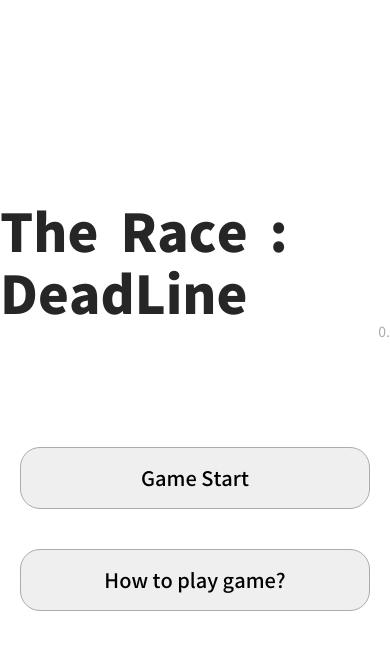
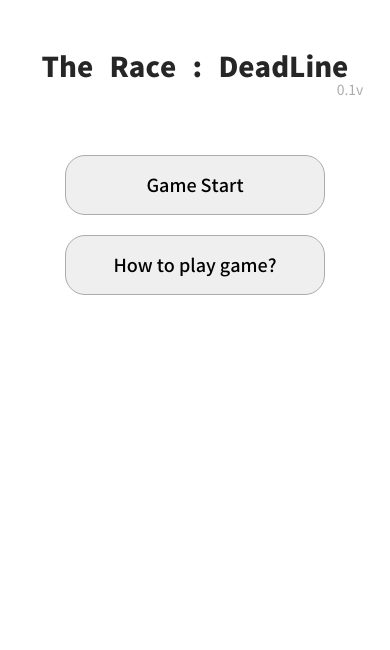
Before and after one commit to sejun3278/next-01-_race, a Next.js app: page /home in a window 390 px wide. Shown: the top 650 px of the page. Built offline with nearby package versions, Linux system fonts and the light colour scheme; no server answers.

Commit message:
2021-12-13-responsive

```diff
--- a/pages/_app.tsx
+++ b/pages/_app.tsx
@@ -18,7 +18,7 @@ export const firebaseApp = initializeApp({
 })
 export const db = getFirestore();
 
-function MyApp({ Component, pageProps }) {
+function MyApp({ Component, pageProps } : any) {
 
   return (
     <>
--- a/src/common/api/login.api.ts
+++ b/src/common/api/login.api.ts
@@ -41,7 +41,7 @@ export const loginApi = {
     createUser : async ( inputs : SaveUserInfo ) => {
         const result = { success : false, data : { uid : "" } };
 
-        await createUserWithEmailAndPassword(auth, inputs.email, inputs.password)
+        await createUserWithEmailAndPassword(auth, inputs.email || "", inputs.password || "")
         .then( async(data) => {
             result.success = true;
             // uid 추가하기
--- a/src/common/components/functions/button/index.tsx
+++ b/src/common/components/functions/button/index.tsx
@@ -1,4 +1,6 @@
 import styled from "@emotion/styled"
+import { breakPoints } from "src/common/styles/responsive";
+
 import { MutableRefObject, useRef } from "react";
 import { StylesTypes } from "../../../types";
 
@@ -15,6 +17,7 @@ interface IProps {
     reverse?: boolean
     iconStyles?: StylesTypes
     wrapperStyle?: StylesTypes
+    responsiveStyles ?: StylesTypes
 }
 
 export default function ButtonComponents({
@@ -29,7 +32,7 @@ export default function ButtonComponents({
     icon,
     iconStyles,
     reverse,
-    wrapperStyle
+    responsiveStyles
 } : IProps) {
     const buttonRef = useRef() as MutableRefObject<HTMLButtonElement>;
     let isSubmited = isSubmit !== undefined ? isSubmit : true;
@@ -46,6 +49,7 @@ export default function ButtonComponents({
             submitStyles={submitStyles}
             onClick={clickEvent ? clickEvent : undefined}
             reverse={reverse}
+            responsiveStyles={responsiveStyles}
         >
             <div> {title} </div>
             { icon &&
@@ -65,6 +69,7 @@ interface StylesProps {
     isSubmit?: boolean
     submitStyles?: StylesTypes
     reverse?: boolean
+    responsiveStyles?: StylesTypes
 }
 
 const Button = styled.button`
@@ -106,6 +111,15 @@ const Button = styled.button`
             transition : 'all 0.3s'
         }};
     }
+
+    @media ${breakPoints.mobile} {
+        ${ (props) => props.responsiveStyles && {
+            height : `${props.responsiveStyles.height} !important`,
+            width : `${props.responsiveStyles.width} !important`,
+            fontSize : props.responsiveStyles.fontSize,
+            marginBottom : props.responsiveStyles.marginBottom
+        }}
+    }
 `
 
 const Icon = styled.img`
--- /dev/null
+++ b/src/common/styles/responsive.ts
@@ -0,0 +1,5 @@
+export const breakPoints = {
+    desktop: `(min-width: 768px)`,
+    tablet: `(min-width: 768px) and (max-width:1199px)`,
+    mobile: `(max-width: 767px)`,
+  };
--- a/src/components/home/modal/login/login.container.tsx
+++ b/src/components/home/modal/login/login.container.tsx
@@ -6,15 +6,11 @@ export default function LoginContainerPage({
 }) {
     // 로그인 전송하기
     const submitLogin = async ( data : any ) => {
-        console.log(data)
-
         // 유저 아이디 및 비밀번호 검증하기
         const loginResult = await loginApi.findUserLogin({
             email : data.email,
             password : data.password
         })
-
-        console.log(loginResult)
     }
 
     return(
--- a/src/components/home/modal/login/login.presenter.tsx
+++ b/src/components/home/modal/login/login.presenter.tsx
@@ -80,7 +80,7 @@ function LoginUIPageComponents({
 
 export default function LoginUIPage({
     submitLogin
-}) {
+} : { submitLogin : ( data : any ) => void }) {
     return(
         <Form
             onSubmit={submitLogin}
--- a/src/components/home/start/start.container.tsx
+++ b/src/components/home/start/start.container.tsx
@@ -11,9 +11,9 @@ export default function HomeStartContainerPage({
     // 비로그인시에는 로그인창 띄우기
     const openModal = () => {
         if( openLoginModal === false ) {
-            resetUserInfo();
-            toggleLoginModal();
-            moveLoginPage("login")();
+            resetUserInfo && resetUserInfo();
+            toggleLoginModal && toggleLoginModal();
+            moveLoginPage &&  moveLoginPage("login")();
         }
     }
 
--- a/src/components/home/start/start.presenter.tsx
+++ b/src/components/home/start/start.presenter.tsx
@@ -25,6 +25,10 @@ export default function HomeStartUIPage({
                 hoverStyles={{ filter : "drop-shadow(2px 4px 12px black)" }}
                 hoverEvent={true}
                 clickEvent={openModal}
+                responsiveStyles={{
+                    height : "60px", width : "260px", fontSize : "18px",
+                    marginBottom : "20px"
+                }}
             />
 
             <Button
@@ -32,6 +36,9 @@ export default function HomeStartUIPage({
                 styles={commonStyles}
                 hoverStyles={{ filter : "drop-shadow(2px 4px 12px black)" }}
                 hoverEvent={true}
+                responsiveStyles={{
+                    height : "60px", width : "260px", fontSize : "18px"
+                }}
             />
         </StartWrapper>
     )
--- a/src/components/home/title/HomeTitle.styles.ts
+++ b/src/components/home/title/HomeTitle.styles.ts
@@ -1,4 +1,5 @@
 import styled from "@emotion/styled";
+import { breakPoints } from "../../../common/styles/responsive";
 
 export const TitleWrapper = styled.div`
     padding : 200px 0px;
@@ -7,6 +8,14 @@ export const TitleWrapper = styled.div`
     flex-direction : column;
     justify-content : center;
     align-items : center;
+
+    @media ${breakPoints.tablet} {
+        padding : 120px 0px;
+    }
+
+    @media ${breakPoints.mobile} {
+        padding : 50px 0px;
+    }
 `
 
 export const TitleItem = styled.div`
@@ -18,6 +27,10 @@ export const Title = styled.h1`
     font-weight : 900;
     margin : 0px;
     word-spacing : 10px;
+
+    @media ${breakPoints.mobile} {
+        font-size : 7vw;
+    }
 `
 
 export const Version = styled.div`
```
Also changed, not shown: tsconfig.json (+7 -5 lines).
